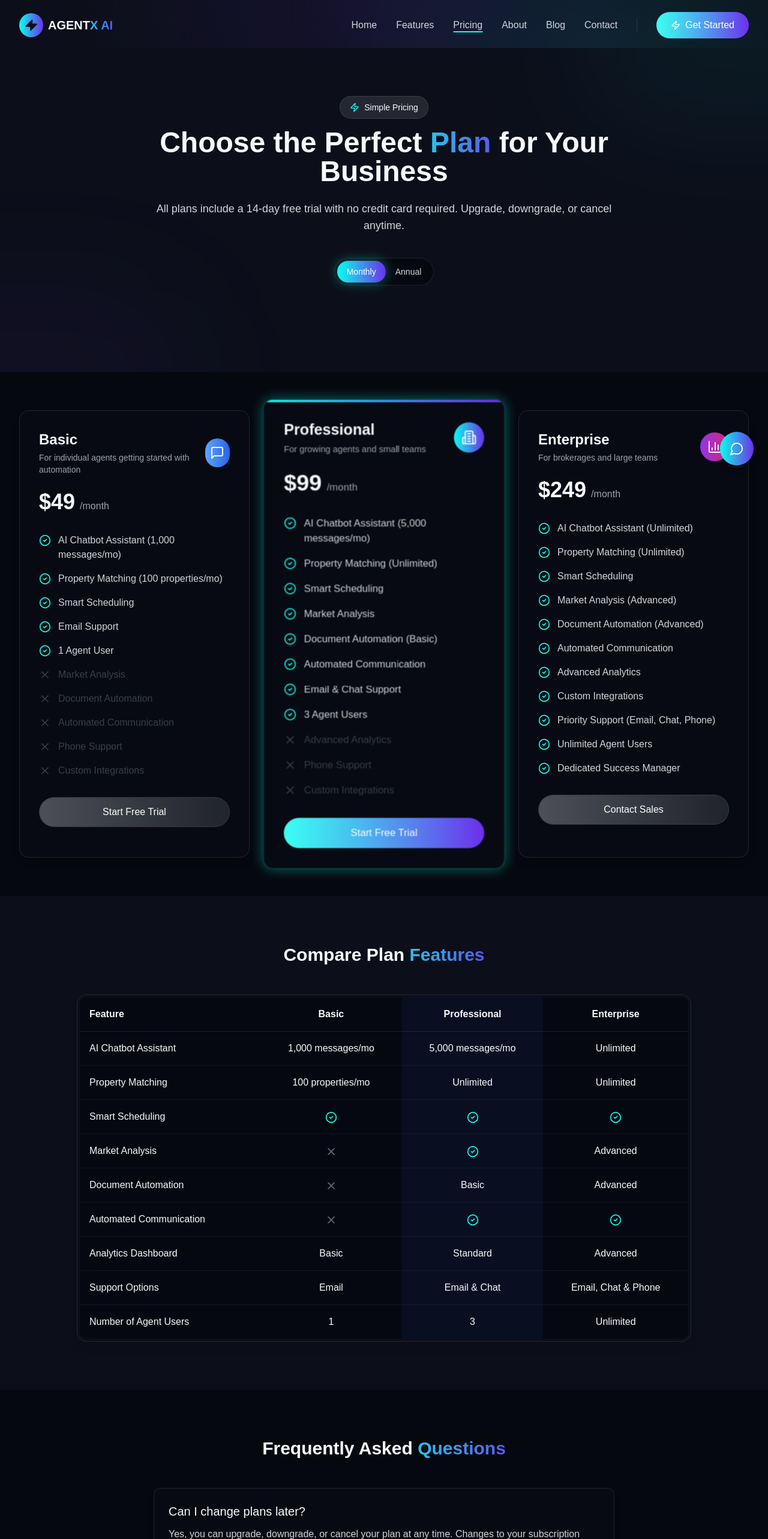
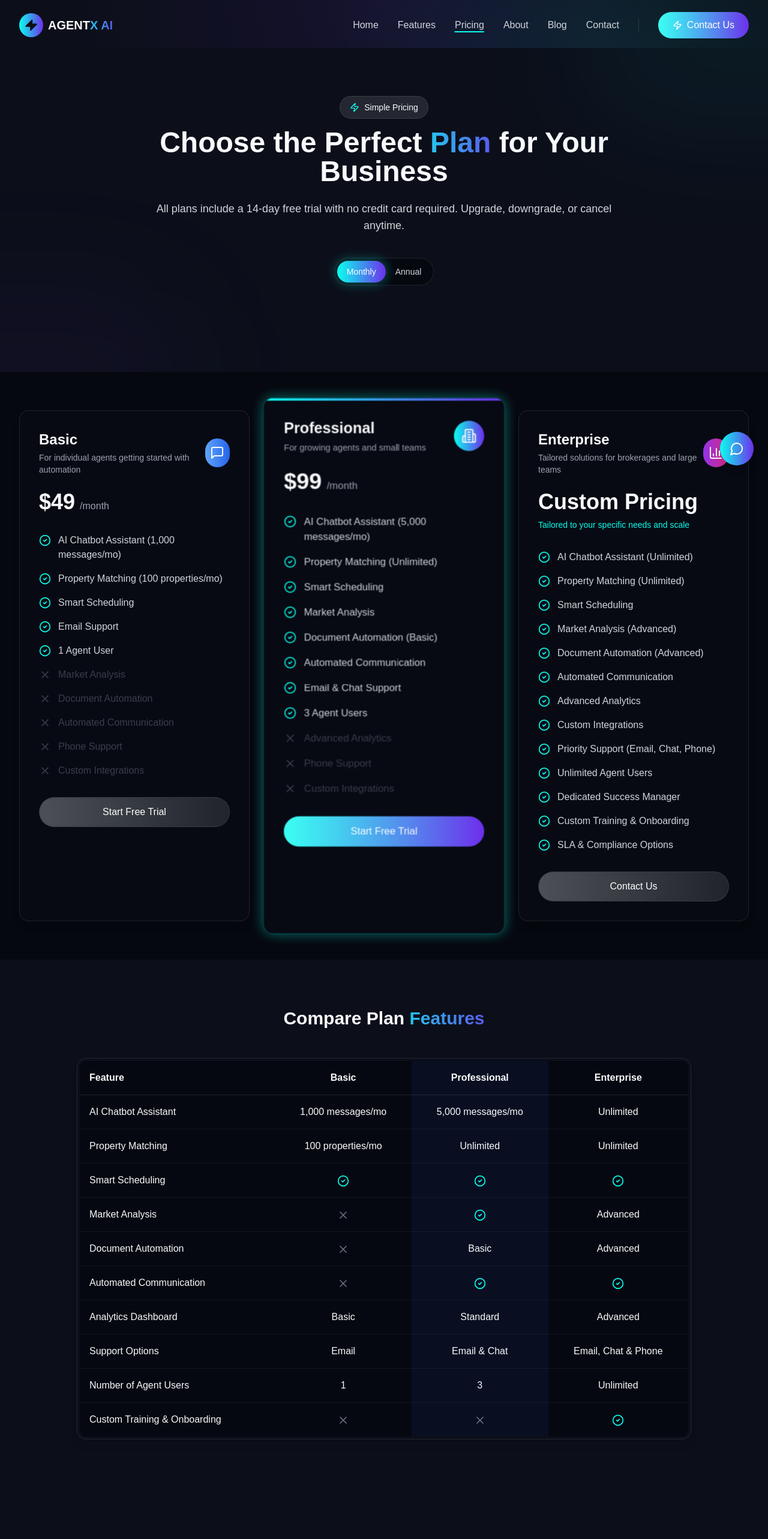
Before and after one commit to bleubryce/AgentxAI, a React (Vite) app: page /pricing in a window 1280 px wide. Shown: the top 2566 px of the page at 60% size. Built offline with nearby package versions, Linux system fonts and the light colour scheme; a web font is replaced by a local one.

Commit message:
Update enterprise pricing information
Update the pricing information for the enterprise plan to reflect that pricing varies and users should contact for details.

```diff
--- a/src/components/Footer.tsx
+++ b/src/components/Footer.tsx
@@ -22,7 +22,7 @@ const Footer = () => {
                 </svg>
               </div>
               <span className="text-xl font-clash font-semibold">
-                BOLT<span className="text-bolt-blue">AI</span>
+                AGENT<span className="text-bolt-blue">X AI</span>
               </span>
             </Link>
             <p className="text-gray-400">
@@ -51,7 +51,7 @@ const Footer = () => {
                 <Link to="/features" className="text-gray-400 hover:text-white transition-colors duration-200">Features</Link>
               </li>
               <li>
-                <a href="#" className="text-gray-400 hover:text-white transition-colors duration-200">Pricing</a>
+                <Link to="/pricing" className="text-gray-400 hover:text-white transition-colors duration-200">Pricing</Link>
               </li>
               <li>
                 <a href="#" className="text-gray-400 hover:text-white transition-colors duration-200">Case Studies</a>
@@ -69,7 +69,7 @@ const Footer = () => {
             <h4 className="text-lg font-medium mb-4">Company</h4>
             <ul className="space-y-3">
               <li>
-                <a href="#" className="text-gray-400 hover:text-white transition-colors duration-200">About</a>
+                <Link to="/about" className="text-gray-400 hover:text-white transition-colors duration-200">About</Link>
               </li>
               <li>
                 <a href="#" className="text-gray-400 hover:text-white transition-colors duration-200">Careers</a>
@@ -81,7 +81,7 @@ const Footer = () => {
                 <a href="#" className="text-gray-400 hover:text-white transition-colors duration-200">Partners</a>
               </li>
               <li>
-                <a href="#" className="text-gray-400 hover:text-white transition-colors duration-200">Blog</a>
+                <Link to="/blog" className="text-gray-400 hover:text-white transition-colors duration-200">Blog</Link>
               </li>
             </ul>
           </div>
@@ -107,7 +107,7 @@ const Footer = () => {
 
         <div className="flex flex-col md:flex-row justify-between items-center pt-8 border-t border-white/10">
           <p className="text-gray-400 text-sm mb-4 md:mb-0">
-            © {new Date().getFullYear()} BoltAI. All rights reserved.
+            © {new Date().getFullYear()} AgentX AI. All rights reserved.
           </p>
           <div className="flex flex-wrap justify-center gap-x-6 gap-y-2">
             <a href="#" className="text-gray-400 hover:text-white text-sm transition-colors duration-200">Terms of Service</a>
--- a/src/components/Navbar.tsx
+++ b/src/components/Navbar.tsx
@@ -93,13 +93,13 @@ const Navbar = () => {
             Contact
           </Link>
           <div className="w-px h-6 bg-white/10"></div>
-          <a
-            href="#demo"
+          <Link
+            to="/contact"
             className="button-glow px-6 py-2.5 bg-gradient-to-r from-bolt-blue to-bolt-purple rounded-full text-white font-medium hover:shadow-glow-blue transition-all duration-300 flex items-center"
           >
             <Zap className="w-4 h-4 mr-2" />
-            Get Started
-          </a>
+            Contact Us
+          </Link>
         </nav>
 
         <button
@@ -178,13 +178,13 @@ const Navbar = () => {
             Contact
           </Link>
           <div className="w-32 h-px bg-white/10 my-4"></div>
-          <a
-            href="#demo"
+          <Link
+            to="/contact"
             className="w-full max-w-xs button-glow px-6 py-3 bg-gradient-to-r from-bolt-blue to-bolt-purple rounded-full text-white font-medium text-center hover:shadow-glow-blue transition-all duration-300 flex items-center justify-center"
           >
             <Zap className="w-4 h-4 mr-2" />
-            Get Started
-          </a>
+            Contact Us
+          </Link>
         </nav>
       </div>
     </header>
--- a/src/pages/Pricing.tsx
+++ b/src/pages/Pricing.tsx
@@ -1,4 +1,3 @@
-
 import { useState, useEffect } from 'react';
 import { CheckCircle2, X, ArrowRight, Zap, Building2, MessageSquare, Calendar, FileText, BarChart3 } from 'lucide-react';
 import { cn } from '@/lib/utils';
@@ -64,9 +63,10 @@ const PricingPage = () => {
     },
     {
       name: 'Enterprise',
-      description: 'For brokerages and large teams',
-      monthlyPrice: 249,
-      annualPrice: 2390,
+      description: 'Tailored solutions for brokerages and large teams',
+      monthlyPrice: null,
+      annualPrice: null,
+      priceDisplay: 'Custom Pricing',
       features: [
         'AI Chatbot Assistant (Unlimited)',
         'Property Matching (Unlimited)',
@@ -79,9 +79,11 @@ const PricingPage = () => {
         'Priority Support (Email, Chat, Phone)',
         'Unlimited Agent Users',
         'Dedicated Success Manager',
+        'Custom Training & Onboarding',
+        'SLA & Compliance Options',
       ],
       notIncluded: [],
-      cta: 'Contact Sales',
+      cta: 'Contact Us',
       highlight: false,
       color: 'from-purple-600 to-pink-600',
       icon: <BarChart3 className="w-6 h-6" />,
@@ -89,6 +91,7 @@ const PricingPage = () => {
   ];
 
   const calculateSavings = (monthlyPrice: number, annualPrice: number) => {
+    if (monthlyPrice === null || annualPrice === null) return 0;
     const monthlyCost = monthlyPrice * 12;
     const savings = monthlyCost - annualPrice;
     const percentage = Math.round((savings / monthlyCost) * 100);
@@ -187,17 +190,29 @@ const PricingPage = () => {
 
                     <div className="mt-6 mb-8">
                       <div className="flex items-baseline">
+                        {tier.monthlyPrice !== null ? (
+                          <>
                             <span className="text-4xl font-bold">
                               ${billing === 'monthly' ? tier.monthlyPrice : tier.annualPrice}
                             </span>
                             <span className="text-gray-400 ml-2">
                               {billing === 'monthly' ? '/month' : '/year'}
                             </span>
+                          </>
+                        ) : (
+                          <span className="text-4xl font-bold">{tier.priceDisplay}</span>
+                        )}
                       </div>
 
-                      {billing === 'annual' && (
+                      {tier.monthlyPrice !== null && billing === 'annual' && (
                         <p className="text-bolt-blue text-sm mt-2">
                           Save {calculateSavings(tier.monthlyPrice, tier.annualPrice)}% with annual billing
+                        </p>
+                      )}
+
+                      {tier.name === 'Enterprise' && (
+                        <p className="text-bolt-blue text-sm mt-2">
+                          Tailored to your specific needs and scale
                         </p>
                       )}
                     </div>
@@ -303,11 +318,17 @@ const PricingPage = () => {
                       <td className="p-4 text-center bg-bolt-darkblue/30">Email & Chat</td>
                       <td className="p-4 text-center">Email, Chat & Phone</td>
                     </tr>
-                    <tr>
+                    <tr className="border-b border-white/5">
                       <td className="p-4 font-medium">Number of Agent Users</td>
                       <td className="p-4 text-center">1</td>
                       <td className="p-4 text-center bg-bolt-darkblue/30">3</td>
                       <td className="p-4 text-center">Unlimited</td>
+                    </tr>
+                    <tr>
+                      <td className="p-4 font-medium">Custom Training & Onboarding</td>
+                      <td className="p-4 text-center"><X className="inline w-5 h-5 text-gray-500" /></td>
+                      <td className="p-4 text-center bg-bolt-darkblue/30"><X className="inline w-5 h-5 text-gray-500" /></td>
+                      <td className="p-4 text-center"><CheckCircle2 className="inline w-5 h-5 text-bolt-blue" /></td>
                     </tr>
                   </tbody>
                 </table>
@@ -317,7 +338,7 @@ const PricingPage = () => {
         </section>
 
         {/* FAQ Section */}
-        <section className="py-20 bg-bolt-darker relative overflow-hidden">
+        <section className="py-20 bg-bolt-dark relative overflow-hidden">
           <div className="container mx-auto px-4 lg:px-8">
             <div className="max-w-3xl mx-auto">
               <h2 className="text-3xl font-clash font-semibold text-center mb-12">
```
Lines whose indentation alone changed are shown as unchanged.
